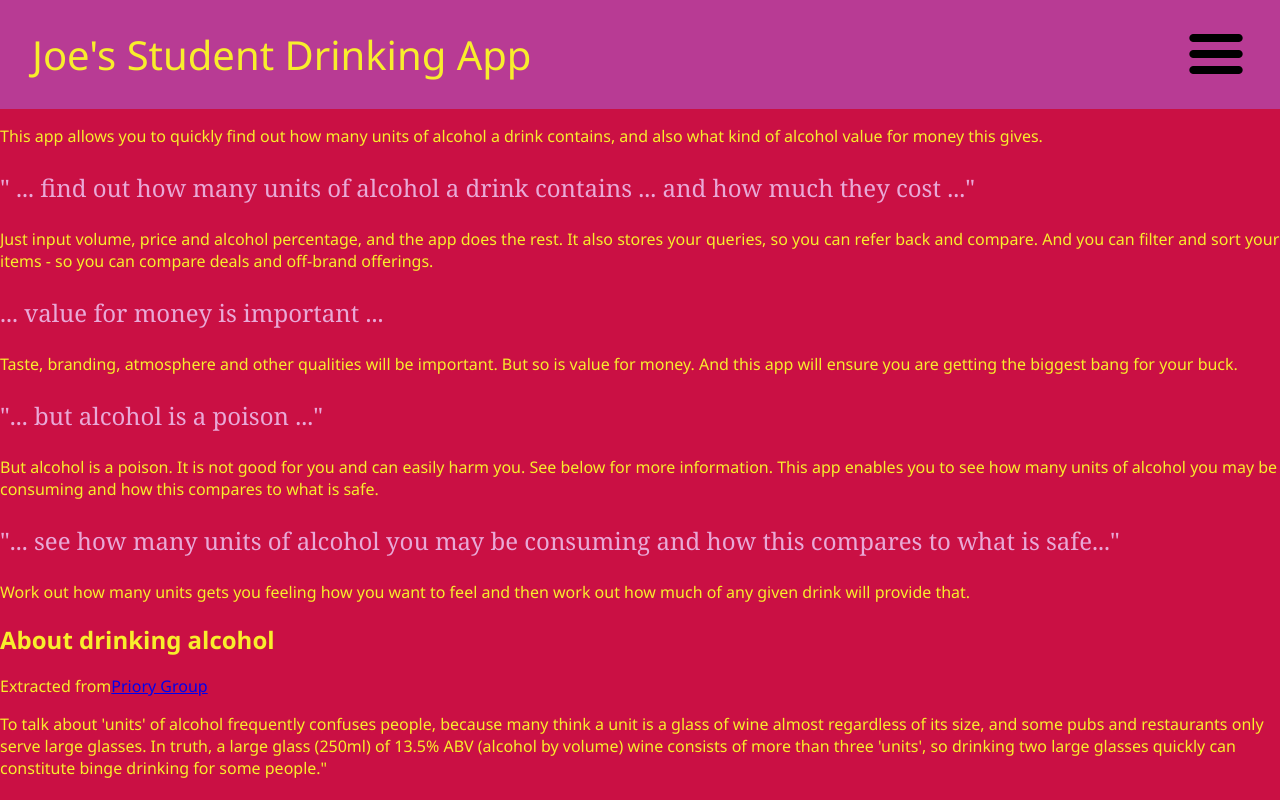
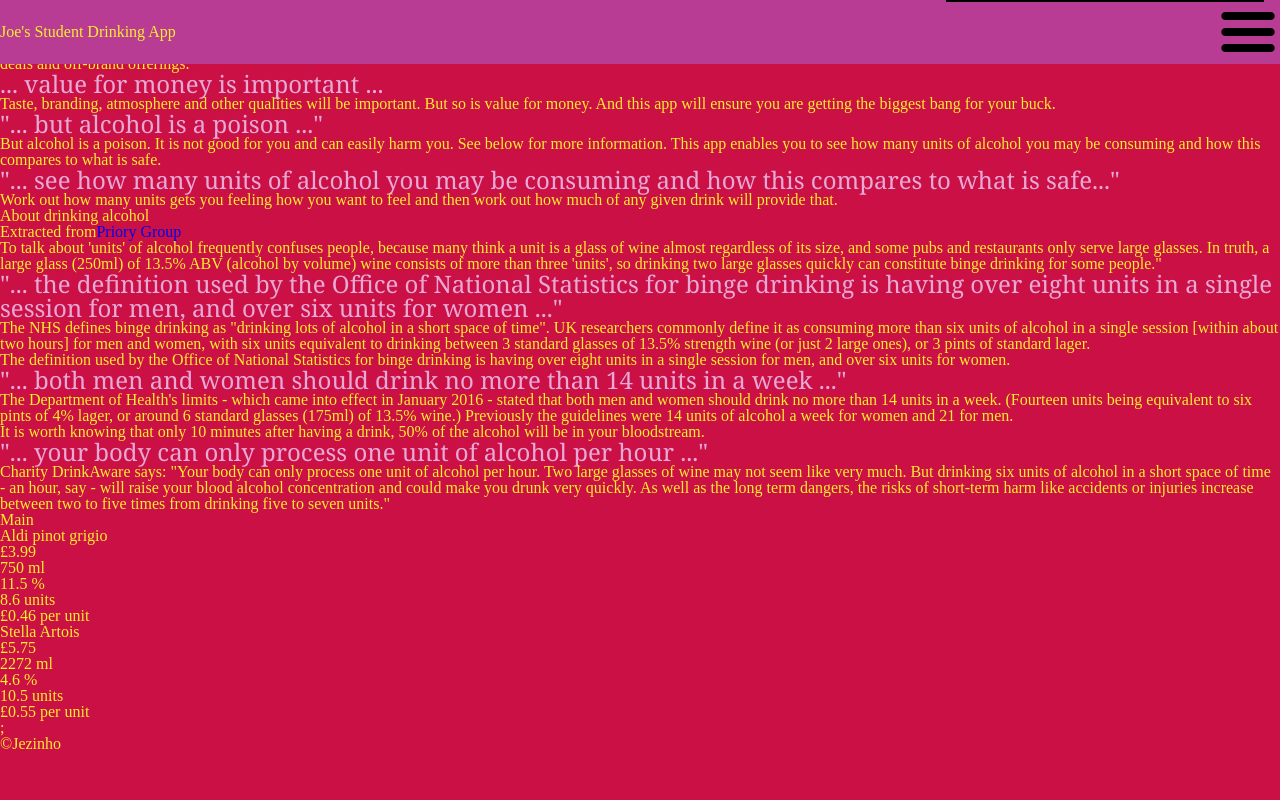
Before and after one commit to jezinho22/joes-drinks, a React (Create React App) app: page / in a window 1280 px wide. Shown: the top 800 px of the page. Built offline with nearby package versions, Linux system fonts and the light colour scheme.

Commit message:
animating menu

```diff
--- a/src/App.css
+++ b/src/App.css
@@ -8,8 +8,11 @@
 	font-family: "Segoe UI", Tahoma, Geneva, Verdana, sans-serif;
 	margin: 0;
 }
-
+/* header */
 header {
+	position: fixed;
+	top: 0;
+	width: 100%;
 	background-color: #b83b94;
 	margin: 0;
 	padding: 0 2rem;
@@ -39,17 +42,49 @@
 	font-size: 1.25rem;
 	border-radius: 6px;
 }
+
 header div button:hover {
-	box-sizing: border-box;
 	border: 1px solid #f8ee2c;
 	box-shadow: 2px 2px 2px #551a44;
 }
-Menu {
-	position: absolute;
-	top: 50px;
-	right: 100px;
-	/* z-index: 10; */
+
+.menu {
+	position: fixed;
+	border: 1px solid black;
+	background-color: yellow;
+	right: 1rem;
+	top:0;
+	z-index: 1;
+	overflow-y: hidden;
+	transition: 1s;
+	/* padding: 3rem 0; */
 }
+.menu-open {
+ 	min-height: 10%;
+}
+.menu-close {
+	height: 0;
+}
+a {
+	text-decoration: none
+}
+
+.menu ul li {
+	background-color: #ca1044;
+	color: #f8ee2c;
+	border-radius: 10px;
+	margin: 2rem 3rem;
+	z-index: 2;
+	font-size: 2rem;
+	padding: 0.5rem 1rem;
+}
+.menu ul a:first-of-type{
+	margin-top: 5rem;
+}
+.menu ul a:last-of-type{
+	margin-bottom: 5rem;;
+}
+/* add drinks form */
 form.formShow {
 	width: 75vw;
 	height: 75vh;
@@ -86,11 +121,15 @@
 	border-radius: 3px;
 	font-size: 1.2rem;
 }
+
+/* about */
 .quote {
 	font-family: Cambria, Cochin, Georgia, Times, "Times New Roman", serif;
 	font-size: 1.5rem;
 	color: #e9a9d7;
 }
+
+/* responsiveness */
 @media (max-width: 500px) {
 	h1 {
 		font-size: 20px;
--- a/src/App.js
+++ b/src/App.js
@@ -1,4 +1,5 @@
 import "./App.css";
+import "./reset.css"
 // import drinkData from "./Components/data.js";
 import Header from "./Components/Header";
 import Main from "./Components/Main";
--- a/src/Components/Header.js
+++ b/src/Components/Header.js
@@ -5,21 +5,22 @@
 
 export default function Header({ handleSubmit, handleChange, form }) {
 	const [showForm, setshowForm] = useState(false);
-	const [showMenu, setShowMenu] = useState(false);
+	const [showMenu, setShowMenu] = useState("menu-close");
+
 	function handleShowForm() {
 		setshowForm(!showForm);
 	}
-	function handleShowMenu (){
-		setShowMenu(!showMenu)
+
+	function handleShowMenu (instruction){
+		setShowMenu(instruction)
 	}
+
 	return (
 		<header>
 			<div className="headerRow">
 				<h1>Joe's Student Drinking App</h1>
-				<img src={burgerMenu} alt="hamburger menu icon" onClick={handleShowMenu}></img>
-				{showMenu && (
-					<Menu showForm={handleShowForm}/>
-				)}
+				<img src={burgerMenu} alt="hamburger menu icon" onClick={()=>handleShowMenu("menu-open")}></img>
+					<Menu showMenu={showMenu} handleShowMenu={handleShowMenu}/>
 				{/* <button id="addName" onClick={handleShowForm}>
 					Add item
 				</button> */}
--- a/src/Components/Menu.js
+++ b/src/Components/Menu.js
@@ -1,12 +1,12 @@
 
-export default function Menu() {
+export default function Menu({showMenu,handleShowMenu}) {
   return (
-    <div>
+    <div className={`menu ${showMenu}`} onClick={()=>handleShowMenu("menu-close")}>
         <ul>
-            <a href="#"><li>About alcohol</li></a>
-            <a href="#"><li>About this app</li></a>
-            <a href="#"><li>View drinks</li></a>
-            <a href="#"><li>Add drinks</li></a>
+            <a href="#" ><li>About alcohol</li></a>
+            <a href="#" ><li>About this app</li></a>
+            <a href="#" ><li>View drinks</li></a>
+            <a href="#" ><li>Add drinks</li></a>
         </ul>
     </div>
   )
--- /dev/null
+++ b/src/reset.css
@@ -0,0 +1,49 @@
+/* http://meyerweb.com/eric/tools/css/reset/
+   v2.0 | 20110126
+   License: none (public domain)
+*/
+
+html, body, div, span, applet, object, iframe,
+h1, h2, h3, h4, h5, h6, p, blockquote, pre,
+a, abbr, acronym, address, big, cite, code,
+del, dfn, em, img, ins, kbd, q, s, samp,
+small, strike, strong, sub, sup, tt, var,
+b, u, i, center,
+dl, dt, dd, ol, ul, li,
+fieldset, form, label, legend,
+table, caption, tbody, tfoot, thead, tr, th, td,
+article, aside, canvas, details, embed,
+figure, figcaption, footer, header, hgroup,
+menu, nav, output, ruby, section, summary,
+time, mark, audio, video {
+	margin: 0;
+	padding: 0;
+	border: 0;
+	font-size: 100%;
+	font: inherit;
+	vertical-align: baseline;
+	box-sizing: border-box;
+}
+/* HTML5 display-role reset for older browsers */
+article, aside, details, figcaption, figure,
+footer, header, hgroup, menu, nav, section {
+	display: block;
+}
+body {
+	line-height: 1;
+}
+ol, ul {
+	list-style: none;
+}
+blockquote, q {
+	quotes: none;
+}
+blockquote:before, blockquote:after,
+q:before, q:after {
+	content: '';
+	content: none;
+}
+table {
+	border-collapse: collapse;
+	border-spacing: 0;
+}
```
